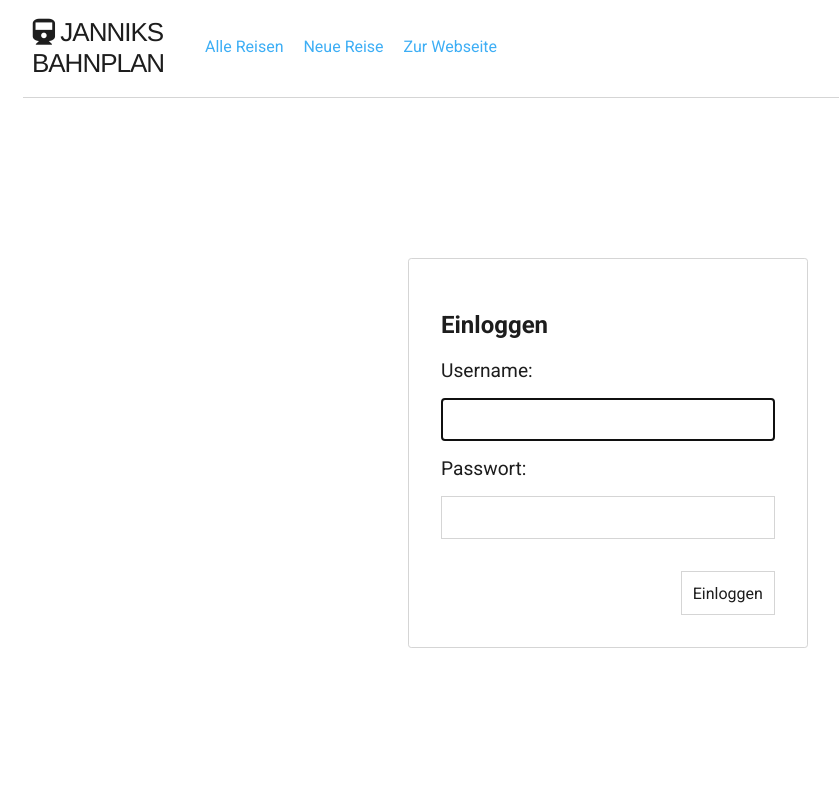
After one commit to jeyemwey/bahnplan, a PHP site: page /admin/login.php in a window 1280 px wide. The commit adds this page. Shown: the whole page, without its empty margins (32-871 px from the left). Run offline with PHP 8.4, Linux system fonts and the light colour scheme; data comes from the database, SQL or seed files in the repository; some libraries are stand-ins or nearby versions.

Commit message:
Login-Frontend

```diff
--- /dev/null
+++ b/admin/login.php
@@ -0,0 +1,22 @@
+<?php
+
+include "../inc/init.php";
+
+$feonly = true;
+include "partials/header.php";
+?>
+<form action="POST" id="login">
+	<h2>Einloggen</h2>
+	<div class="field">
+		<label for="username">Username:</label>
+		<input type="text" name="username" id="username" autofocus />
+	</div>
+	<div class="field">
+		<label for="password">Passwort:</label>
+		<input type="password" name="password" id="password" />
+	</div>
+	<div class="clearfix field text-right">
+		<input type="submit" name="submit" id="submit" value="Einloggen" />
+	</div>
+</form>
+<?php include "../inc/die.php";
--- a/app/css/admin.css
+++ b/app/css/admin.css
@@ -449,14 +449,6 @@ body {
           body table tr .action a i {
             color: #1D1D1D;
             padding-right: .5em; }
-      body table tr input[type="text"], body table tr input[type="date"] {
-        padding: 1em 0.5em;
-        width: 100%;
-        box-sizing: border-box; }
-      body table tr input#title {
-        font-size: 20px;
-        font-weight: bolder;
-        text-transform: capitalize; }
       body table tr ul#fellows {
         padding-left: 0px;
         margin: 0px; }
@@ -495,13 +487,39 @@ body {
         vertical-align: top;
         float: right;
         border: 1px solid #d5d5d5; }
-  body tr.text-right {
+  body .text-right {
     text-align: right; }
-    body tr.text-right input {
+    body .text-right input {
       margin-top: 2em;
       padding: 0.7em;
       float: right; }
-  body input[type="submit"], body button {
+  body input[type="text"], body input[type="date"], body input[type="password"] {
+    padding: 1em 0.5em;
+    width: 100%;
+    box-sizing: border-box; }
+  body input#title {
+    font-size: 20px;
+    font-weight: bolder;
+    text-transform: capitalize; }
+  body input[type="submit"] {
     background-color: white; }
+  body button {
+    background-color: white; }
+  body form#login {
+    width: 100%;
+    max-width: 400px;
+    margin: 10em auto;
+    padding: 2em;
+    border: 1px solid #d5d5d5;
+    border-radius: .2em;
+    box-sizing: border-box; }
+    body form#login div.field {
+      margin-top: 1em; }
+      body form#login div.field label {
+        font-weight: normal;
+        font-size: 1.2em; }
+      body form#login div.field input {
+        margin-top: 1em;
+        padding: 0.7em; }
 
 /*# sourceMappingURL=admin.css.map */
--- a/app/css/admin.scss
+++ b/app/css/admin.scss
@@ -107,20 +107,6 @@ body {
 			    }
 			}
 
-			input {
-				&[type="text"], &[type="date"] {
-					padding: 1em 0.5em;
-					width: 100%;
-					box-sizing: border-box;
-				}
-
-				&#title {
-					font-size: 20px;
-				    font-weight: bolder;
-				    text-transform: capitalize;
-				}
-			}
-
 			ul#fellows {
 				padding-left: 0px;
 				margin: 0px;
@@ -180,7 +166,7 @@ body {
 		}
 	}
 
-	tr.text-right {
+	.text-right {
 		text-align: right;
 		input {
 			margin-top: 2em;
@@ -188,7 +174,48 @@ body {
 			float: right;
 		}
 	}
-	input[type="submit"], button {
+	input {
+		&[type="text"], &[type="date"], &[type="password"] {
+			padding: 1em 0.5em;
+			width: 100%;
+			box-sizing: border-box;
+		}
+
+		&#title {
+			font-size: 20px;
+		    font-weight: bolder;
+		    text-transform: capitalize;
+		}
+
+		&[type="submit"] {
+			background-color: white;
+		}
+	}
+	button {
 		background-color: white;
 	}
+
+	form#login {
+		width: 100%;
+		max-width: 400px;
+		margin: 10em auto;
+		padding: 2em;
+		border: 1px solid $c-grey;
+		border-radius: .2em;
+		box-sizing: border-box;
+
+		div.field {
+			margin-top: 1em;
+
+			label {
+				font-weight: normal;
+				font-size: 1.2em;
+			}
+
+			input {
+				margin-top: 1em;
+				padding: 0.7em;
+			}
+		}
+	}
 }
```
Also changed, not shown: 1 other file.
